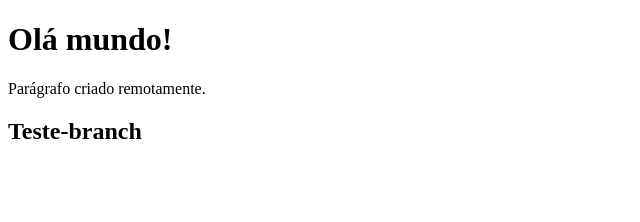
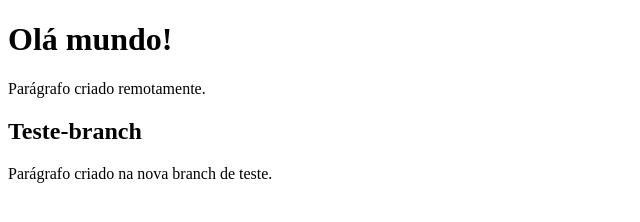
Before and after one commit to lucianosergiodasilva/api-login, a plain HTML site: page index.html in a window 1280 px wide. Shown: the whole page, without its empty margins (0-640 px from the left). Drawn offline with Linux system fonts and the light colour scheme.

Commit message:
Parágrafo criado na nova branch de teste

```diff
--- a/index.html
+++ b/index.html
@@ -10,5 +10,6 @@
     <p>Parágrafo criado remotamente.</p>
 
     <h2>Teste-branch</h2>
+    <p>Parágrafo criado na nova branch de teste.</p>
   </body>
 </html>
```
